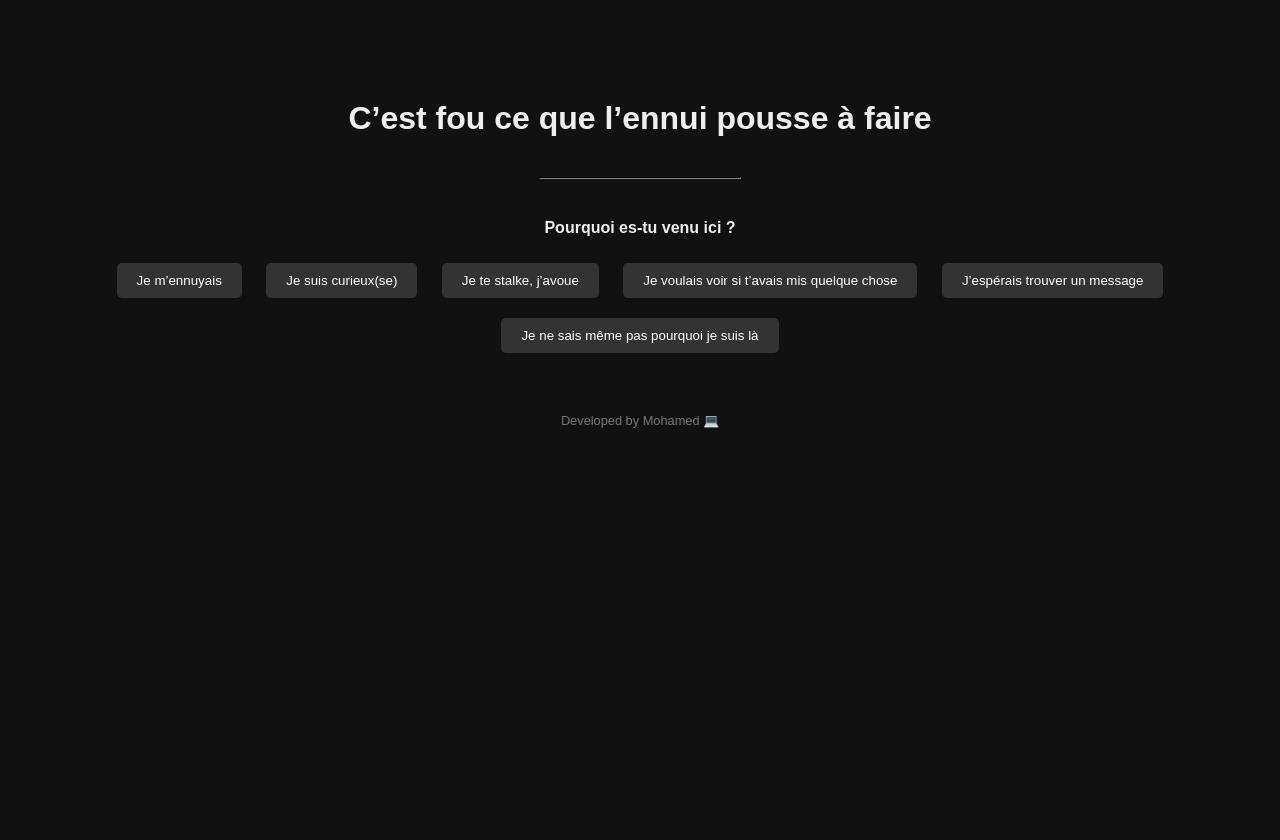
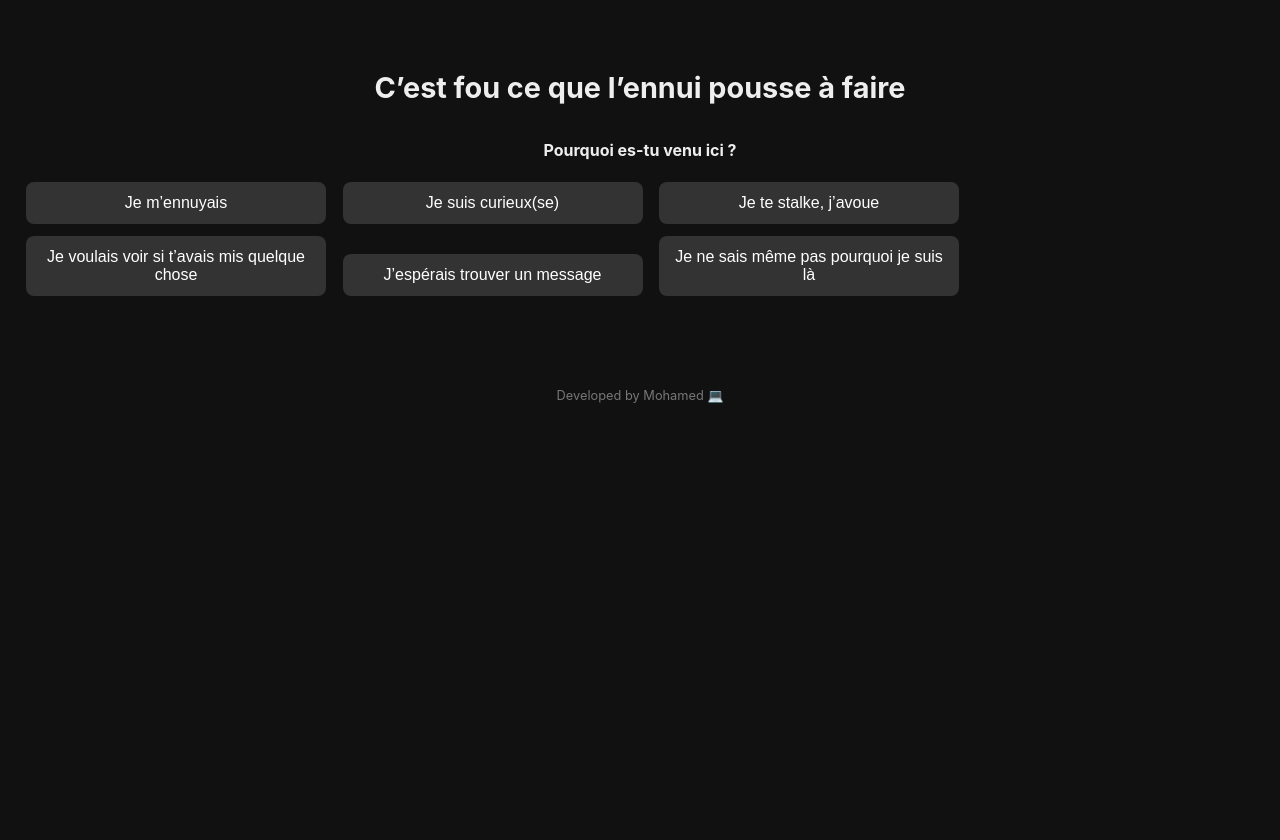
Before and after one commit to mchettih01/portefolio, a Flask app: page / in a window 1280 px wide. Before the commit the page ends 428 px from the top, so only its background shows below. Run offline with Flask 3, Linux system fonts and the light colour scheme.

Commit message:
Update index.html

```diff
--- a/templates/index.html
+++ b/templates/index.html
@@ -1,8 +1,69 @@
 <!DOCTYPE html>
 <html lang="fr">
 <head>
-    <meta charset="UTF-8">
+  <meta charset="UTF-8" />
+  <meta name="viewport" content="width=device-width, initial-scale=1.0" />
   <title>Stalker</title>
+  <style>
+    body {
+      background-color: #111;
+      color: #eee;
+      font-family: -apple-system, BlinkMacSystemFont, Arial, sans-serif;
+      margin: 0;
+      padding: 20px;
+      display: flex;
+      flex-direction: column;
+      align-items: center;
+      justify-content: flex-start;
+      min-height: 100vh;
+    }
+
+    h1 {
+      font-size: 1.8rem;
+      text-align: center;
+      margin-top: 50px;
+    }
+
+    p {
+      font-size: 1rem;
+      text-align: center;
+      max-width: 90%;
+    }
+
+    button {
+      background: #333;
+      color: white;
+      border: none;
+      border-radius: 8px;
+      padding: 12px 16px;
+      margin: 6px;
+      font-size: 1rem;
+      cursor: pointer;
+      width: 90%;
+      max-width: 300px;
+    }
+
+    button:hover {
+      background: #555;
+    }
+
+    #stats {
+      display: none;
+      margin-top: 20px;
+    }
+
+    #quiz-response {
+      font-style: italic;
+      margin-top: 20px;
+    }
+
+    footer {
+      margin-top: 50px;
+      font-size: 0.8rem;
+      color: #777;
+      text-align: center;
+    }
+  </style>
   <script>
     const phrases = [
       "Stalker ne sert à rien",
@@ -11,7 +72,7 @@
 
     function generateId() {
       return 'xxxxxxx'.replace(/[x]/g, () =>
-                (Math.random()*36|0).toString(36)
+        (Math.random() * 36 | 0).toString(36)
       );
     }
 
@@ -33,6 +94,7 @@
         document.getElementById("global").innerText = data.global_visits;
         document.getElementById("user").innerText = data.user_visits;
       }
+
       const random = phrases[Math.floor(Math.random() * phrases.length)];
       document.getElementById("main-text").innerText = random;
     }
@@ -49,7 +111,7 @@
       document.getElementById("quiz-buttons").style.display = "none";
     }
 
-        window.onload = function() {
+    window.onload = function () {
       sendVisit();
       const urlParams = new URLSearchParams(window.location.search);
       if (urlParams.get("showstats") === "monsecret") {
@@ -57,44 +119,17 @@
       }
     };
   </script>
-    <style>
-        body {
-            background-color: #111;
-            color: #eee;
-            font-family: Arial, sans-serif;
-            text-align: center;
-            margin-top: 100px;
-        }
-        button {
-            background: #333;
-            border: none;
-            color: white;
-            padding: 10px 20px;
-            margin: 10px;
-            border-radius: 5px;
-            cursor: pointer;
-        }
-        button:hover {
-            background: #555;
-        }
-        #stats {
-            display: none;
-        }
-        footer {
-            margin-top: 50px;
-            font-size: 0.8em;
-            color: #777;
-        }
-    </style>
 </head>
 <body>
   <h1 id="main-text">...</h1>
+
   <div id="stats">
     <p>Nombre total de visites : <span id="global">...</span></p>
     <p>Nombre de tes visites : <span id="user">...</span></p>
   </div>
-    <hr style="width: 200px; margin: 40px auto; border-color: #333;">
+
   <p><strong>Pourquoi es-tu venu ici ?</strong></p>
+
   <div id="quiz-buttons">
     <button onclick="sendQuiz('Je m’ennuyais')">Je m’ennuyais</button>
     <button onclick="sendQuiz('Je suis curieux(se)')">Je suis curieux(se)</button>
@@ -103,7 +138,9 @@
     <button onclick="sendQuiz('J’espérais trouver un message')">J’espérais trouver un message</button>
     <button onclick="sendQuiz('Je ne sais même pas pourquoi je suis là')">Je ne sais même pas pourquoi je suis là</button>
   </div>
-    <p id="quiz-response" style="margin-top: 20px; font-style: italic;"></p>
+
+  <p id="quiz-response"></p>
+
   <footer>Developed by Mohamed 💻</footer>
 </body>
 </html>
```
Lines whose indentation alone changed are shown as unchanged.
